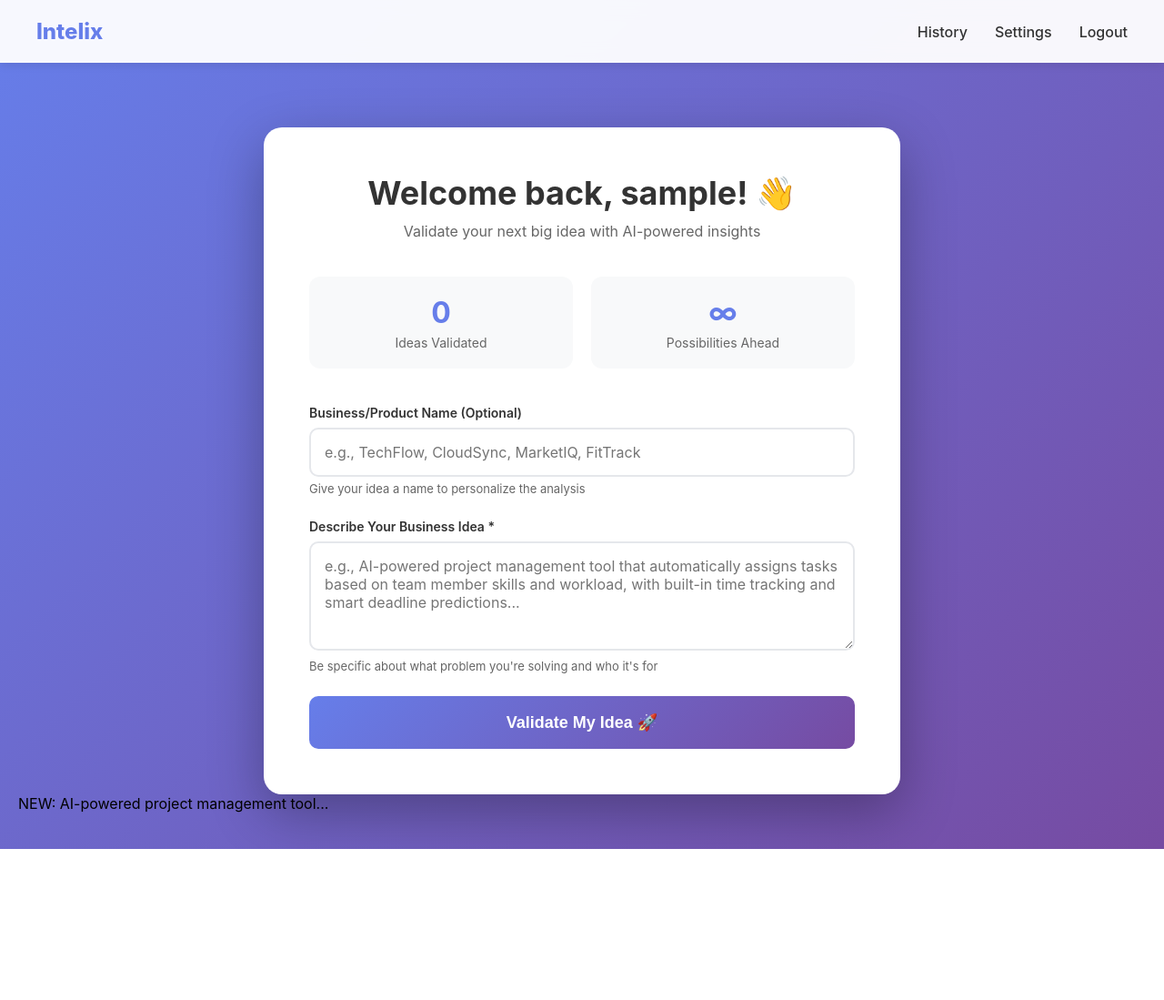
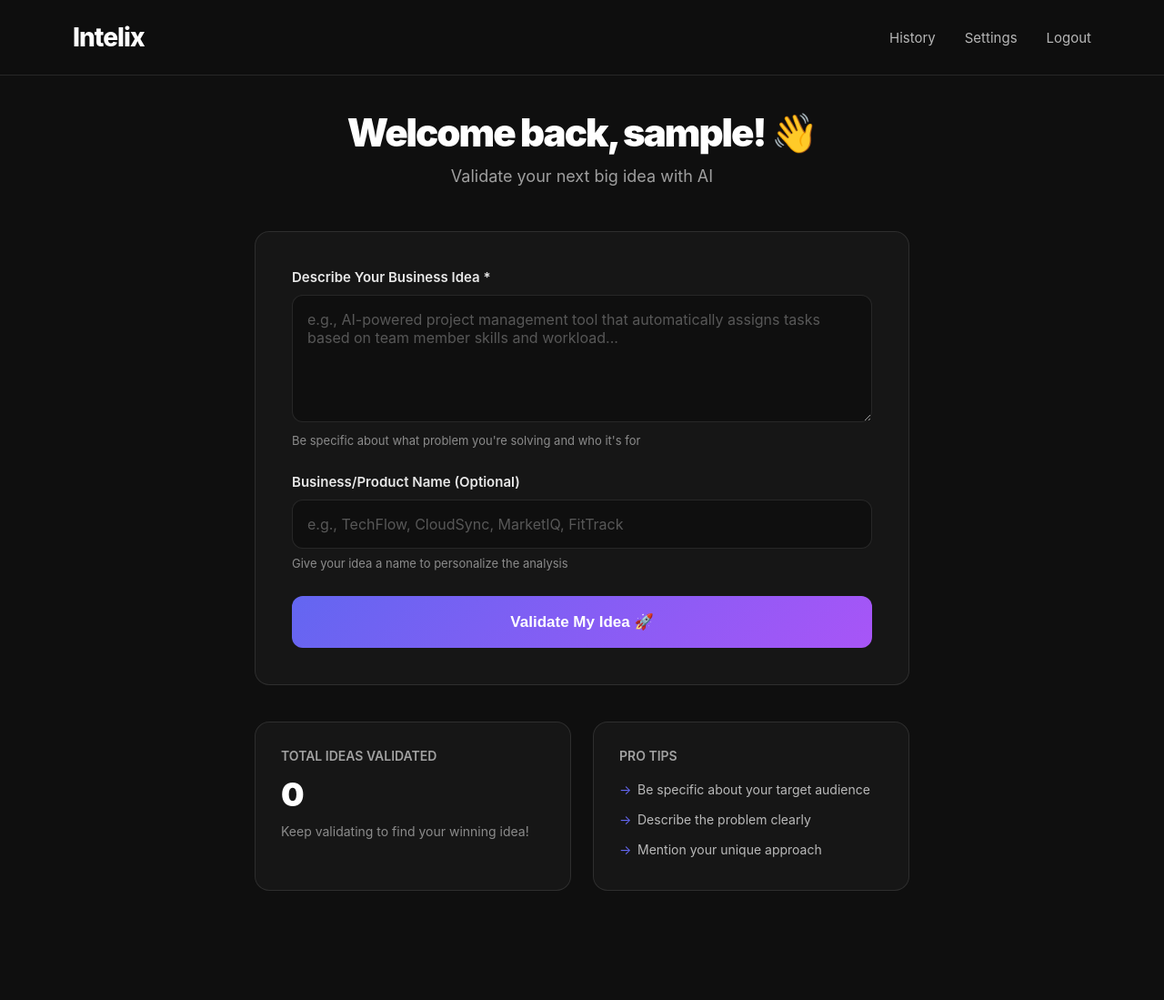
Before and after one commit to vedpalsodkar988-tech/Intelix-V2, a Flask app: page /dashboard in a window 1280 px wide. Shown: the whole page at 91% size. Before the commit the page ends 933 px from the top, so only its background shows below. Run offline with Flask 3, Linux system fonts and the light colour scheme; the visitor is signed in with stand-in values (Sample User, id 1); data that the repository does not hold is empty; some libraries are stand-ins or nearby versions.

Commit message:
Update dashboard.html

```diff
--- a/templates/dashboard.html
+++ b/templates/dashboard.html
@@ -21,148 +21,137 @@
 
         body {
             font-family: -apple-system, BlinkMacSystemFont, 'Segoe UI', 'Inter', Arial, sans-serif;
-            background: linear-gradient(135deg, #667eea 0%, #764ba2 100%);
+            background: #0F0F0F;
+            color: #FFFFFF;
             min-height: 100vh;
-            padding: 40px 20px;
         }
 
         nav {
             position: fixed;
             top: 0;
-            left: 0;
-            right: 0;
-            background: rgba(255, 255, 255, 0.95);
-            backdrop-filter: blur(10px);
-            padding: 20px 40px;
+            width: 100%;
+            padding: 24px 80px;
             display: flex;
             justify-content: space-between;
             align-items: center;
-            box-shadow: 0 2px 10px rgba(0,0,0,0.1);
+            background: rgba(15, 15, 15, 0.9);
+            backdrop-filter: blur(20px);
+            border-bottom: 1px solid rgba(255, 255, 255, 0.1);
             z-index: 1000;
         }
 
         .logo {
-            font-size: 24px;
+            font-size: 28px;
             font-weight: 800;
-            color: #667eea;
+            color: #FFFFFF;
+            letter-spacing: -1px;
         }
 
-        .nav-links {
+        .nav-right {
             display: flex;
-            gap: 30px;
+            gap: 32px;
             align-items: center;
         }
 
-        .nav-links a {
-            color: #333;
+        .nav-right a {
+            color: rgba(255, 255, 255, 0.7);
             text-decoration: none;
-            font-weight: 500;
+            font-size: 15px;
             transition: color 0.3s;
         }
 
-        .nav-links a:hover {
-            color: #667eea;
+        .nav-right a:hover {
+            color: #FFFFFF;
         }
 
         .container {
-            max-width: 700px;
-            margin: 100px auto 0;
-            background: white;
-            border-radius: 20px;
-            padding: 50px;
-            box-shadow: 0 20px 60px rgba(0,0,0,0.3);
+            max-width: 800px;
+            margin: 0 auto;
+            padding: 120px 40px 80px;
         }
 
         .header {
             text-align: center;
+            margin-bottom: 50px;
+        }
+
+        .header h1 {
+            font-size: 42px;
+            font-weight: 900;
+            margin-bottom: 12px;
+            letter-spacing: -2px;
+        }
+
+        .header p {
+            font-size: 18px;
+            color: rgba(255, 255, 255, 0.6);
+        }
+
+        .form-card {
+            background: rgba(255, 255, 255, 0.03);
+            border: 1px solid rgba(255, 255, 255, 0.1);
+            border-radius: 16px;
+            padding: 40px;
             margin-bottom: 40px;
         }
 
-        .header h1 {
-            font-size: 36px;
-            color: #333;
-            margin-bottom: 10px;
-        }
-
-        .header p {
-            color: #666;
-            font-size: 16px;
-        }
-
-        .stats {
-            display: flex;
-            gap: 20px;
-            margin-bottom: 40px;
-        }
-
-        .stat-card {
-            flex: 1;
-            background: #f8f9fa;
-            padding: 20px;
-            border-radius: 12px;
-            text-align: center;
-        }
-
-        .stat-card h3 {
-            font-size: 32px;
-            color: #667eea;
-            margin-bottom: 5px;
-        }
-
-        .stat-card p {
-            color: #666;
-            font-size: 14px;
-        }
-
         .form-group {
-            margin-bottom: 25px;
+            margin-bottom: 28px;
         }
 
         .form-group label {
             display: block;
-            margin-bottom: 8px;
-            color: #333;
+            margin-bottom: 10px;
             font-weight: 600;
-            font-size: 14px;
+            color: rgba(255, 255, 255, 0.9);
+            font-size: 15px;
         }
 
-        .form-group input,
-        .form-group textarea {
+        .form-group textarea,
+        .form-group input {
             width: 100%;
-            padding: 15px;
-            border: 2px solid #e5e7eb;
-            border-radius: 10px;
+            padding: 16px;
+            background: rgba(0, 0, 0, 0.3);
+            border: 1px solid rgba(255, 255, 255, 0.1);
+            border-radius: 12px;
             font-size: 16px;
+            color: #FFFFFF;
             font-family: inherit;
             transition: all 0.3s;
         }
 
-        .form-group input:focus,
-        .form-group textarea:focus {
-            outline: none;
-            border-color: #667eea;
-            box-shadow: 0 0 0 3px rgba(102, 126, 234, 0.1);
+        .form-group textarea {
+            resize: vertical;
+            min-height: 140px;
         }
 
-        .form-group textarea {
-            resize: vertical;
-            min-height: 120px;
+        .form-group textarea:focus,
+        .form-group input:focus {
+            outline: none;
+            border-color: #6366F1;
+            background: rgba(0, 0, 0, 0.4);
+            box-shadow: 0 0 0 3px rgba(99, 102, 241, 0.1);
+        }
+
+        .form-group textarea::placeholder,
+        .form-group input::placeholder {
+            color: rgba(255, 255, 255, 0.3);
         }
 
         .helper-text {
             font-size: 13px;
-            color: #666;
-            margin-top: 5px;
+            color: rgba(255, 255, 255, 0.5);
+            margin-top: 8px;
         }
 
         .btn-submit {
             width: 100%;
-            background: linear-gradient(135deg, #667eea 0%, #764ba2 100%);
+            background: linear-gradient(135deg, #6366F1 0%, #A855F7 100%);
             color: white;
             padding: 18px;
             border: none;
-            border-radius: 10px;
-            font-size: 18px;
+            border-radius: 12px;
+            font-size: 17px;
             font-weight: 700;
             cursor: pointer;
             transition: all 0.3s;
@@ -170,65 +159,84 @@
 
         .btn-submit:hover {
             transform: translateY(-2px);
-            box-shadow: 0 10px 25px rgba(102, 126, 234, 0.4);
+            box-shadow: 0 10px 30px rgba(99, 102, 241, 0.3);
         }
 
-        .recent-validations {
-            margin-top: 50px;
-            padding-top: 30px;
-            border-top: 2px solid #e5e7eb;
+        .stats-section {
+            display: grid;
+            grid-template-columns: 1fr 1fr;
+            gap: 24px;
+            margin-bottom: 40px;
         }
 
-        .recent-validations h3 {
-            font-size: 20px;
-            color: #333;
-            margin-bottom: 20px;
+        .stat-card {
+            background: rgba(255, 255, 255, 0.03);
+            border: 1px solid rgba(255, 255, 255, 0.1);
+            border-radius: 16px;
+            padding: 28px;
         }
 
-        .validation-item {
-            background: #f8f9fa;
-            padding: 15px;
-            border-radius: 10px;
-            margin-bottom: 10px;
-            cursor: pointer;
-            transition: all 0.3s;
+        .stat-card h3 {
+            font-size: 14px;
+            color: rgba(255, 255, 255, 0.6);
+            margin-bottom: 12px;
+            font-weight: 600;
+            text-transform: uppercase;
         }
 
-        .validation-item:hover {
-            background: #e5e7eb;
-            transform: translateX(5px);
+        .stat-card .value {
+            font-size: 36px;
+            font-weight: 900;
+            color: #FFFFFF;
+            margin-bottom: 8px;
         }
 
-        .validation-item p {
-            color: #333;
-            margin-bottom: 5px;
+        .stat-card p {
+            font-size: 14px;
+            color: rgba(255, 255, 255, 0.5);
+            line-height: 1.6;
         }
 
-        .validation-item span {
-            font-size: 12px;
-            color: #999;
+        .stat-card ul {
+            list-style: none;
+            padding: 0;
+            margin: 0;
+        }
+
+        .stat-card ul li {
+            font-size: 14px;
+            color: rgba(255, 255, 255, 0.7);
+            padding: 8px 0;
+            padding-left: 20px;
+            position: relative;
+        }
+
+        .stat-card ul li::before {
+            content: "→";
+            position: absolute;
+            left: 0;
+            color: #6366F1;
         }
 
         @media (max-width: 768px) {
+            nav {
+                padding: 20px 24px;
+            }
+
             .container {
-                padding: 30px 20px;
-                margin-top: 80px;
+                padding: 100px 24px 60px;
             }
 
             .header h1 {
-                font-size: 28px;
+                font-size: 32px;
             }
 
-            .stats {
-                flex-direction: column;
+            .form-card {
+                padding: 28px;
             }
 
-            nav {
-                padding: 15px 20px;
-            }
-
-            .nav-links {
-                gap: 15px;
+            .stats-section {
+                grid-template-columns: 1fr;
             }
         }
     </style>
@@ -236,7 +244,7 @@
 <body>
     <nav>
         <div class="logo">Intelix</div>
-        <div class="nav-links">
+        <div class="nav-right">
             <a href="/validations">History</a>
             <a href="/settings">Settings</a>
             <a href="/logout">Logout</a>
@@ -246,21 +254,22 @@
     <div class="container">
         <div class="header">
             <h1>Welcome back, {{ username }}! 👋</h1>
-            <p>Validate your next big idea with AI-powered insights</p>
-        </div>
-
-        <div class="stats">
-            <div class="stat-card">
-                <h3>{{ validation_count }}</h3>
-                <p>Ideas Validated</p>
-            </div>
-            <div class="stat-card">
-                <h3>∞</h3>
-                <p>Possibilities Ahead</p>
-            </div>
+            <p>Validate your next big idea with AI</p>
         </div>
 
         <form action="/analyze" method="POST">
+            <div class="form-card">
+                <div class="form-group">
+                    <label for="idea">Describe Your Business Idea *</label>
+                    <textarea
+                        id="idea"
+                        name="idea"
+                        required
+                        placeholder="e.g., AI-powered project management tool that automatically assigns tasks based on team member skills and workload..."
+                    ></textarea>
+                    <p class="helper-text">Be specific about what problem you're solving and who it's for</p>
+                </div>
+
                 <div class="form-group">
                     <label for="business_name">Business/Product Name (Optional)</label>
                     <input
@@ -272,33 +281,28 @@
                     <p class="helper-text">Give your idea a name to personalize the analysis</p>
                 </div>
 
-            <div class="form-group">
-                <label for="idea">Describe Your Business Idea *</label>
-                <textarea
-                    id="idea"
-                    name="idea"
-                    required
-                    placeholder="e.g., AI-powered project management tool that automatically assigns tasks based on team member skills and workload, with built-in time tracking and smart deadline predictions..."
-                ></textarea>
-                <p class="helper-text">Be specific about what problem you're solving and who it's for</p>
-            </div>
-
                 <button type="submit" class="btn-submit">
                     Validate My Idea 🚀
                 </button>
+            </div>
         </form>
 
-        {% if validation_count > 0 %}
-        <div class="recent-validations">
-            <h3>Quick Actions</h3>
-            <div class="validation-item" onclick="window.location.href='/validations'">
-                <p><strong>📊 View All Validations</strong></p>
-                <span>See your complete validation history</span>
+        <div class="stats-section">
+            <div class="stat-card">
+                <h3>Total Ideas Validated</h3>
+                <div class="value">{{ validation_count }}</div>
+                <p>Keep validating to find your winning idea!</p>
+            </div>
+
+            <div class="stat-card">
+                <h3>Pro Tips</h3>
+                <ul>
+                    <li>Be specific about your target audience</li>
+                    <li>Describe the problem clearly</li>
+                    <li>Mention your unique approach</li>
+                </ul>
             </div>
         </div>
-        {% endif %}
     </div>
 </body>
 </html>
-
-NEW: AI-powered project management tool...
```
Lines whose indentation alone changed are shown as unchanged.
